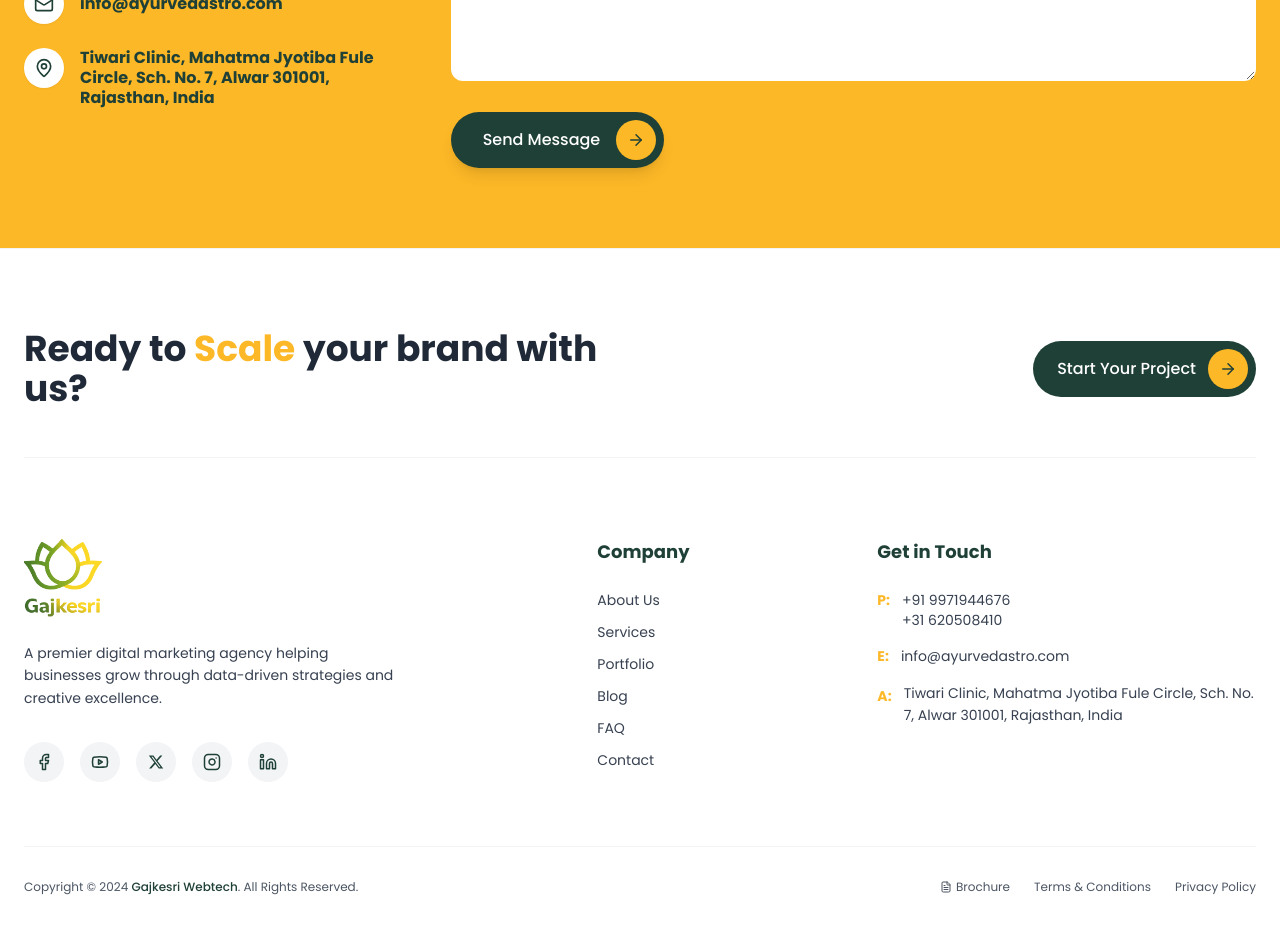
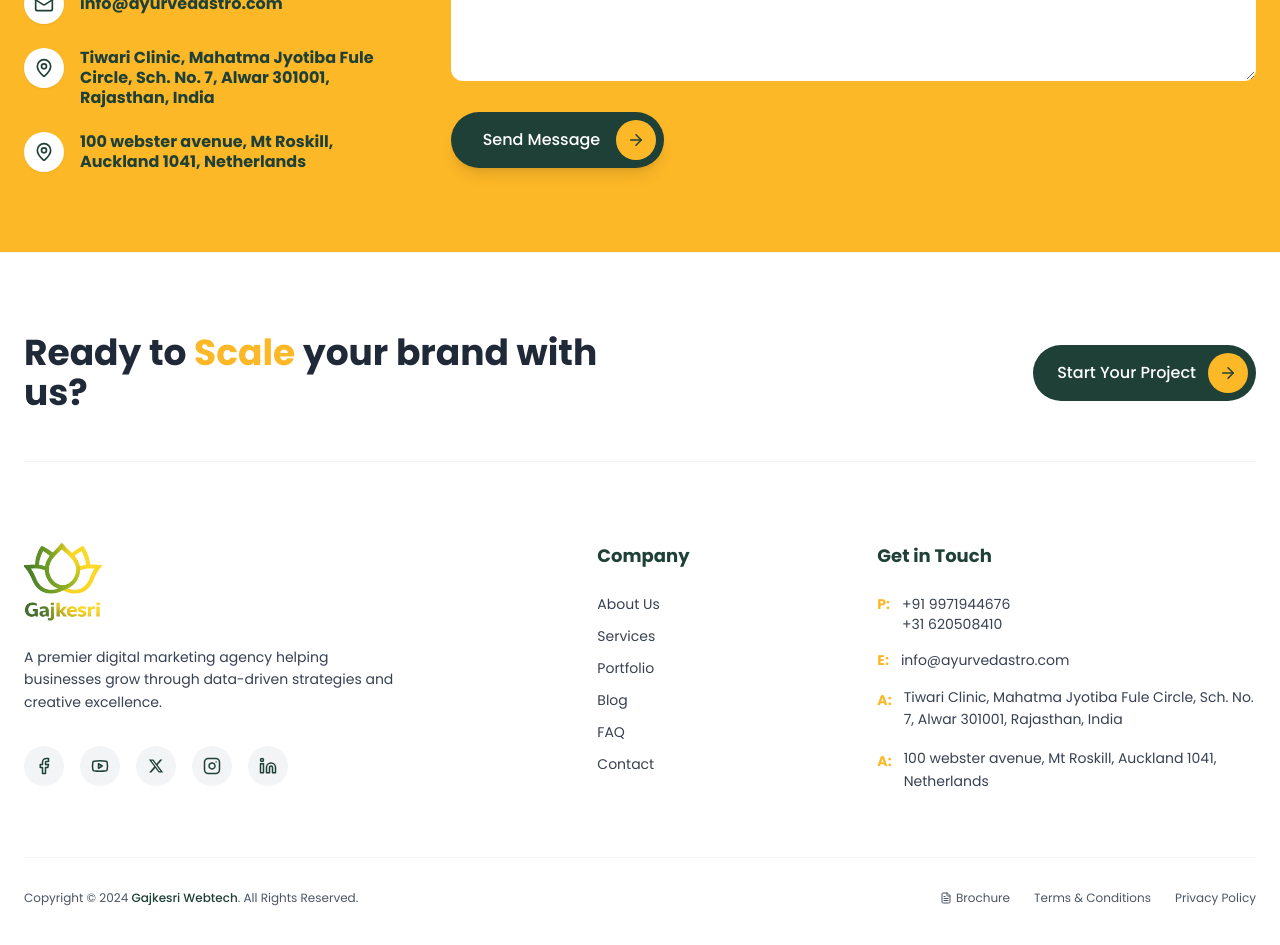
Before and after one commit to GKWebtech/GKWebtech, a React (Vite) app: page / in a window 1280 px wide. Shown: the part 9060-10005 px from the top of the page. Built offline with nearby package versions, Linux system fonts and the light colour scheme.

Commit message:
added other address

```diff
--- a/components/Contact.tsx
+++ b/components/Contact.tsx
@@ -93,6 +93,14 @@ export const Contact: React.FC = () => {
                 </div>
                 <span className="text-primary dark:text-gray-200 font-bold leading-tight">
                   Tiwari Clinic, Mahatma Jyotiba Fule Circle, Sch. No. 7, Alwar 301001, Rajasthan, India
+                </span>
+              </div>
+              <div className="flex items-start gap-4">
+                <div className="w-10 h-10 rounded-full bg-white dark:bg-gray-800 flex items-center justify-center text-primary dark:text-secondary shadow-sm flex-shrink-0">
+                  <MapPin size={20} />
+                </div>
+                <span className="text-primary dark:text-gray-200 font-bold leading-tight">
+                  100 webster avenue, Mt Roskill, Auckland 1041, Netherlands
                 </span>
               </div>
             </div>
--- a/components/Footer.tsx
+++ b/components/Footer.tsx
@@ -89,6 +89,10 @@ export const Footer: React.FC = () => {
                  <span className="font-bold text-secondary flex-shrink-0 mt-1">A:</span>
                  <span className="leading-relaxed">Tiwari Clinic, Mahatma Jyotiba Fule Circle, Sch. No. 7, Alwar 301001, Rajasthan, India</span>
               </li>
+              <li className="flex items-start gap-3">
+                 <span className="font-bold text-secondary flex-shrink-0 mt-1">A:</span>
+                 <span className="leading-relaxed">100 webster avenue, Mt Roskill, Auckland 1041, Netherlands</span>
+              </li>
             </ul>
           </div>
         </div>
--- a/components/Navbar.tsx
+++ b/components/Navbar.tsx
@@ -71,7 +71,7 @@ export const Navbar: React.FC = () => {
           ${scrolled ? 'w-full md:w-full backdrop-blur-md bg-opacity-75 dark:bg-opacity-95' : 'w-full md:w-full'}
         `}>
           {/* Logo - Acts as Home Button */}
-          <Link to="/" className="flex items-center gap-3 group cursor-pointer" onClick={() => window.scrollTo(0, 0)}>
+          <Link to="/" className="flex w-1/6 items-center gap-3 group cursor-pointer" onClick={() => window.scrollTo(0, 0)}>
             <img
               src={LOGO_SRC}
               alt="Gajkesri Webtech"
```
